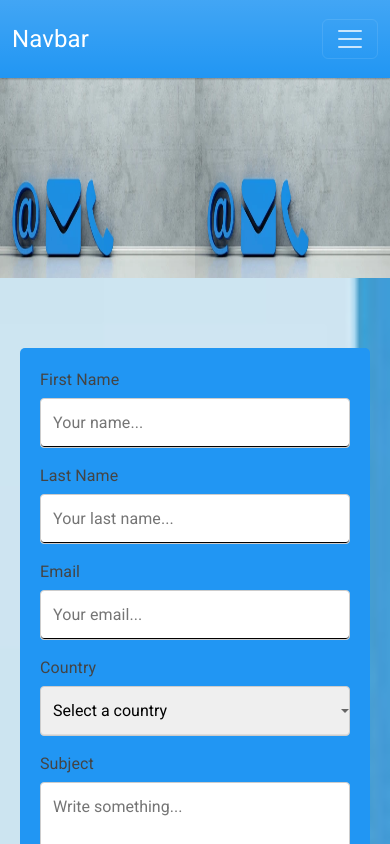
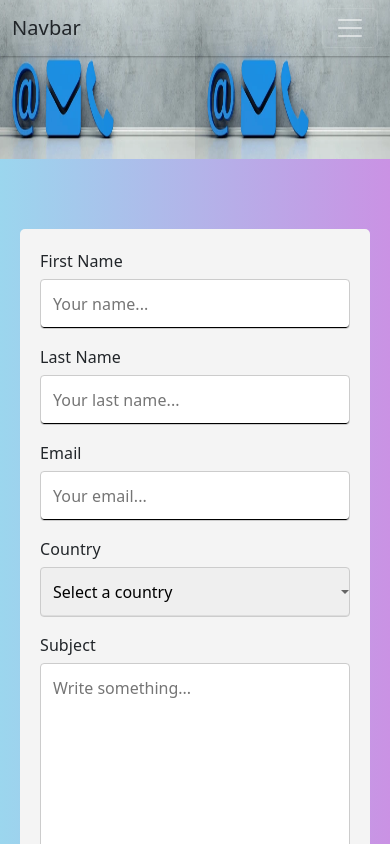
Before and after one commit to danialtrody/Portfolio, a React (Create React App) app in the folder Client/my-portfolio/: page /contact in a window 390 px wide. Shown: the top 844 px of the page. Built offline with nearby package versions, Linux system fonts and the light colour scheme; no server answers.

Commit message:
css adjust

```diff
--- a/Client/my-portfolio/public/index.html
+++ b/Client/my-portfolio/public/index.html
@@ -26,6 +26,20 @@
     -->
     <title>React App</title>
     <link rel="stylesheet" href="bootstrap.min.css">
+
+
+    <!-- Bootstrap CSS -->
+      <link
+      href="https://cdn.jsdelivr.net/npm/bootstrap@5.3.3/dist/css/bootstrap.min.css"
+      rel="stylesheet"
+      />
+
+      <!-- Bootstrap JS (כולל Popper) -->
+      <script
+      src="https://cdn.jsdelivr.net/npm/bootstrap@5.3.3/dist/js/bootstrap.bundle.min.js"
+      defer
+      ></script>
+
   </head>
   <body>
     <noscript>You need to enable JavaScript to run this app.</noscript>
--- a/Client/my-portfolio/src/App.css
+++ b/Client/my-portfolio/src/App.css
@@ -117,3 +117,41 @@
   padding: 20px;
   border-radius: 20px;
 }
+
+
+
+@media only screen and (min-width: 1025px) {
+  .ContactImg {
+    margin-top: -5%;
+  }
+}
+@media only screen and (min-width: 768px) and (max-width: 1024px) {
+  .ContactImg {
+    margin-top: -10%;
+  }
+}
+@media only screen and (max-width: 767px) {
+  .ContactImg {
+    margin-top: -25%;
+
+  }
+  .contact-page {
+    gap: 0rem;
+  }
+}
+
+.Formcontainer {
+
+  background-color: #f4f4f4 !important
+}
+.bg-primary {
+
+  background-color: rgb(13 110 253 / 0%) !important;
+}
+
+.navbar-brand, .navbar-expand-lg ,.navbar-nav ,.nav-link {
+ color: rgb(33, 37, 41) !important;
+}
+.mb-5 {
+  background-color: #ffffff00;
+}
--- a/Client/my-portfolio/src/App.js
+++ b/Client/my-portfolio/src/App.js
@@ -12,12 +12,7 @@ import ".//App.css"
 function App() {
 
   const backgroundStyle = {
-    backgroundImage: `url('/background.avif')`,
-    backgroundSize: 'cover',
-    backgroundPosition: 'center',
-    minHeight: '100vh',
-
-
+    background: 'linear-gradient(to right, rgb(155, 214, 238), rgb(202, 146, 228))',
   };
 
   return (
--- a/Client/my-portfolio/src/Pages/Contact.js
+++ b/Client/my-portfolio/src/Pages/Contact.js
@@ -4,7 +4,8 @@ import ContactForm from "../Components/Contact_Form";
 import "../Components/Contact_Form_Style.css";
 
 
-// 'http://localhost:5000'
+
+// const API_BASE_URL = 'http://localhost:5000'
 const API_BASE_URL = "https://portfolio-6-5icm.onrender.com"
 
 export default function Contact() {
--- a/Client/my-portfolio/src/Pages/Home.js
+++ b/Client/my-portfolio/src/Pages/Home.js
@@ -2,7 +2,8 @@ import React, { useEffect, useState } from 'react';
 import axios from 'axios';
 import Carousel from 'react-bootstrap/Carousel';
 
-// 'http://localhost:5000'
+
+// const API_BASE_URL = 'http://localhost:5000'
 const API_BASE_URL = "https://portfolio-6-5icm.onrender.com"
 
 
--- a/Client/my-portfolio/src/Pages/Projects.js
+++ b/Client/my-portfolio/src/Pages/Projects.js
@@ -1,7 +1,7 @@
 import React, { useEffect, useState } from 'react';
 import axios from 'axios';
 
-// 'http://localhost:5000'
+// const API_BASE_URL = 'http://localhost:5000'
 const API_BASE_URL = "https://portfolio-6-5icm.onrender.com"
 
 
```
Also changed, not shown: Client/my-portfolio/public/background.avif (deleted), 1 other file (tests, documents, lock files or other folders).
